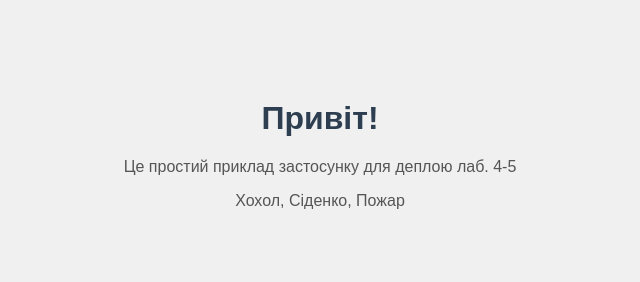
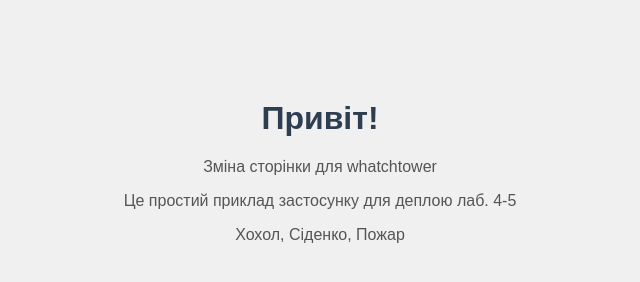
Before and after one commit to Maxim-Khokhol/ci-cd-lab, a plain HTML site: page index.html in a window 1280 px wide. Shown: the whole page, without its empty margins (320-960 px from the left). Drawn offline with Linux system fonts and the light colour scheme.

Commit message:
Update index.html

```diff
--- a/index.html
+++ b/index.html
@@ -7,6 +7,7 @@
 </head>
 <body>
 <h1>Привіт!</h1>
+<p>Зміна сторінки для whatchtower</p>
 <p>Це простий приклад застосунку для деплою лаб. 4-5 </p>
 <p>Хохол, Сіденко, Пожар</p>
 </body>
```
